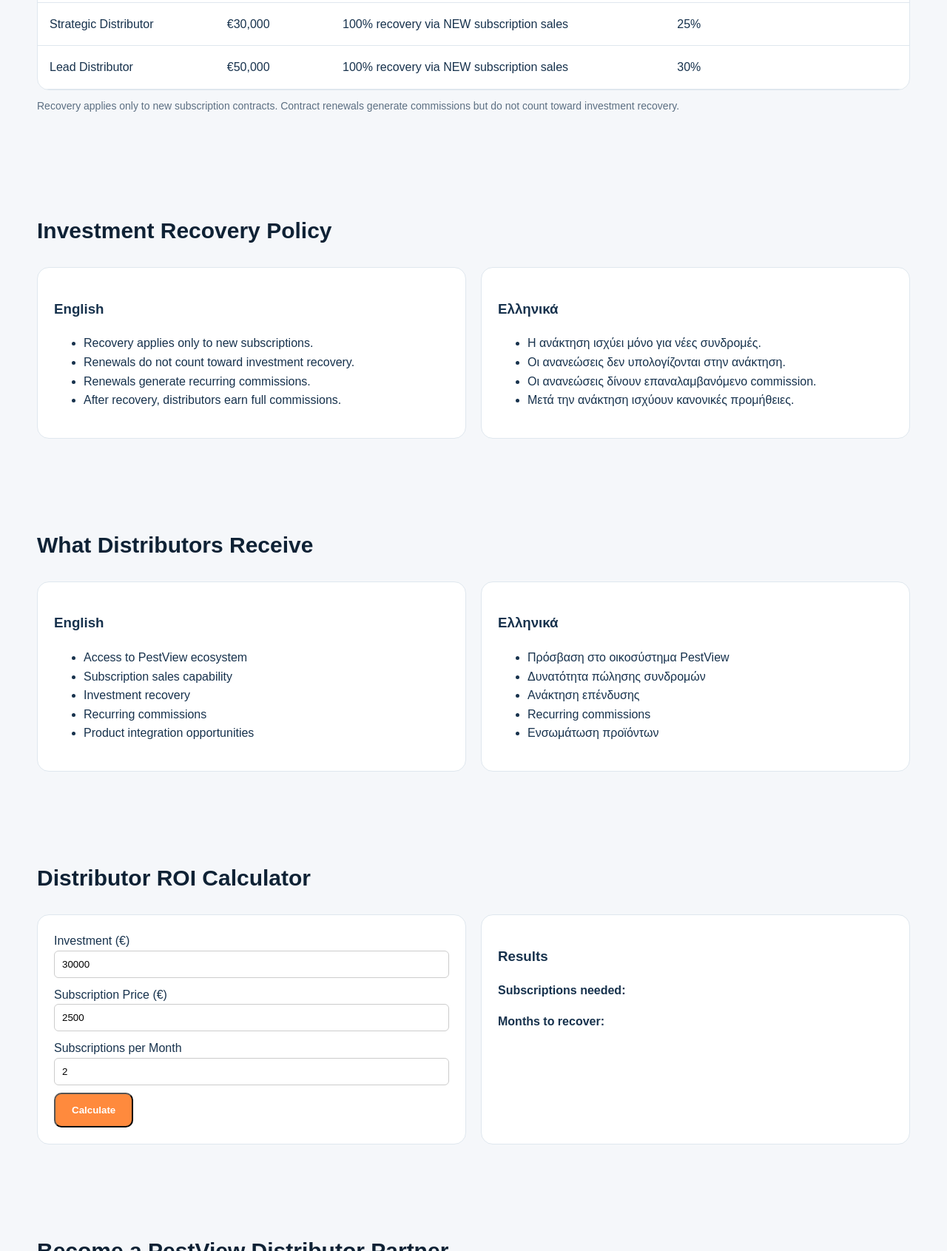
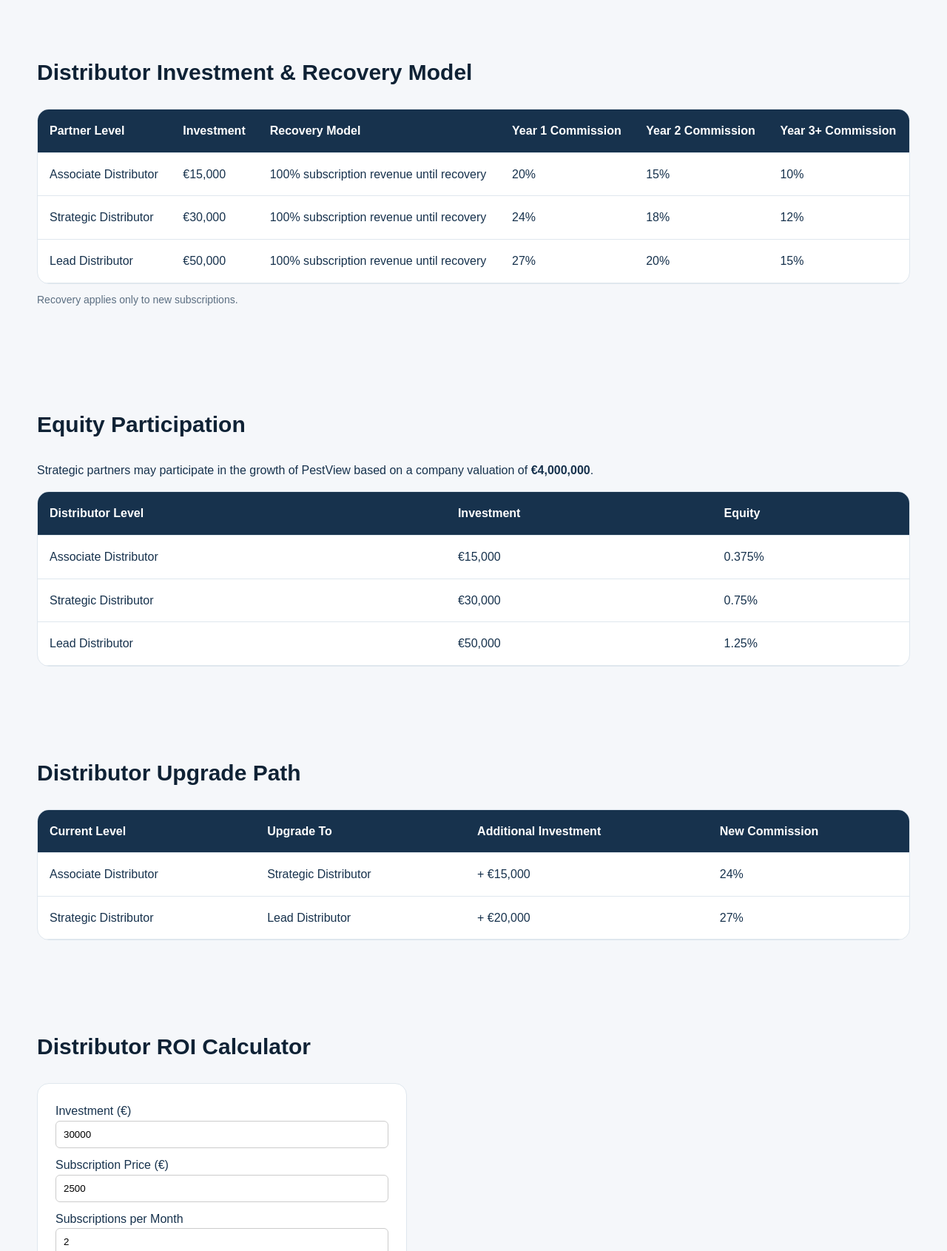
Before and after one commit to pestview/Partner-Program, a plain HTML site: page distributors.html in a window 1280 px wide. Shown: the part 1109-2800 px from the top of the page at 74% size. Drawn offline with Linux system fonts and the light colour scheme.

Commit message:
Refine distributor program content and layout
Updated distributor program details and improved text clarity.

```diff
--- a/distributors.html
+++ b/distributors.html
@@ -1,8 +1,8 @@
 <!DOCTYPE html>
 <html lang="el">
 <head>
-<meta charset="UTF-8" />
-<meta name="viewport" content="width=device-width, initial-scale=1.0" />
+<meta charset="UTF-8">
+<meta name="viewport" content="width=device-width, initial-scale=1.0">
 <title>PestView Distributor Partner Program</title>
 
 <style>
@@ -85,8 +85,6 @@
 padding:24px
 }
 
-.card h3{margin-top:0}
-
 .table-wrap{
 background:white;
 border-radius:16px;
@@ -116,17 +114,20 @@
 margin-top:10px
 }
 
-.benefits{
-display:grid;
-grid-template-columns:1fr 1fr;
-gap:20px
-}
-
-.benefit-box{
+.calc-box{
 background:white;
 border:1px solid var(--border);
 border-radius:16px;
-padding:22px
+padding:24px;
+max-width:500px
+}
+
+input{
+width:100%;
+padding:10px;
+margin-bottom:10px;
+border-radius:6px;
+border:1px solid #ccc
 }
 
 .footer{
@@ -137,16 +138,8 @@
 margin-top:40px
 }
 
-input{
-width:100%;
-padding:10px;
-margin-bottom:10px;
-border-radius:6px;
-border:1px solid #ccc
-}
-
 @media(max-width:900px){
-.cards,.benefits{grid-template-columns:1fr}
+.cards{grid-template-columns:1fr}
 }
 
 </style>
@@ -155,19 +148,13 @@
 <body>
 
 
-<!-- HERO -->
-
 <section class="hero">
 <div class="container">
 
-<h1>Distributor Partner Program</h1>
+<h1>PestView Distributor Partner Program</h1>
 
 <p>
-Join the PestView ecosystem as a technology or product distributor and gain access to a new digital sales channel for pest control companies.
-</p>
-
-<p>
-Ενταχθείτε στο οικοσύστημα του PestView ως distributor και αποκτήστε ένα νέο ψηφιακό κανάλι πωλήσεων προς εταιρίες pest control.
+Join the PestView ecosystem as a distributor and gain access to a new digital sales channel for pest control companies worldwide.
 </p>
 
 <a class="btn btn-primary" href="#model">Distributor Model</a>
@@ -177,31 +164,26 @@
 </section>
 
 
-<!-- WHY JOIN -->
-
 <section class="section">
 <div class="container">
 
-<h2>Why Distributors Join / Γιατί συμμετέχουν οι distributors</h2>
+<h2>Global Pest Control Market</h2>
 
 <div class="cards">
 
 <div class="card">
-<h3>New Sales Channel</h3>
-<p>Sell products and solutions through the PestView network of pest control companies.</p>
-<p>Νέο κανάλι πωλήσεων προς εταιρίες pest control.</p>
+<h3>€25B+ Global Market</h3>
+<p>The global pest control industry exceeds €25 billion annually and continues to grow.</p>
 </div>
 
 <div class="card">
-<h3>Product Integration</h3>
-<p>Integrate traps, sensors, IoT devices or consumables directly into the platform ecosystem.</p>
-<p>Ενσωμάτωση παγίδων, αισθητήρων και IoT συσκευών.</p>
+<h3>Digital Transformation</h3>
+<p>Only a small percentage of pest control companies currently use modern SaaS platforms.</p>
 </div>
 
 <div class="card">
-<h3>Market Visibility</h3>
-<p>Your products become visible to a network of pest control operators.</p>
-<p>Τα προϊόντα σας αποκτούν προβολή σε δίκτυο επαγγελματιών.</p>
+<h3>IoT & Smart Monitoring</h3>
+<p>IoT traps, sensors and smart monitoring systems are rapidly transforming the industry.</p>
 </div>
 
 </div>
@@ -209,7 +191,32 @@
 </section>
 
 
-<!-- MODEL -->
+<section class="section">
+<div class="container">
+
+<h2>PestView Ecosystem</h2>
+
+<div class="cards">
+
+<div class="card">
+<h3>Pest Control Companies</h3>
+<p>Use PestView to manage pest monitoring, service visits and digital compliance.</p>
+</div>
+
+<div class="card">
+<h3>Devices & Sensors</h3>
+<p>Integration with traps, IoT sensors, smart cameras and monitoring devices.</p>
+</div>
+
+<div class="card">
+<h3>Industrial Clients</h3>
+<p>Food industries and facilities use PestView for digital pest management documentation.</p>
+</div>
+
+</div>
+</div>
+</section>
+
 
 <section class="section" id="model">
 <div class="container">
@@ -224,8 +231,10 @@
 <tr>
 <th>Partner Level</th>
 <th>Investment</th>
-<th>Sales Credit</th>
-<th>Commission After Recovery</th>
+<th>Recovery Model</th>
+<th>Year 1 Commission</th>
+<th>Year 2 Commission</th>
+<th>Year 3+ Commission</th>
 </tr>
 </thead>
 
@@ -234,71 +243,88 @@
 <tr>
 <td>Associate Distributor</td>
 <td>€15,000</td>
-<td>100% recovery via NEW subscription sales</td>
+<td>100% subscription revenue until recovery</td>
 <td>20%</td>
+<td>15%</td>
+<td>10%</td>
 </tr>
 
 <tr>
 <td>Strategic Distributor</td>
 <td>€30,000</td>
-<td>100% recovery via NEW subscription sales</td>
-<td>25%</td>
+<td>100% subscription revenue until recovery</td>
+<td>24%</td>
+<td>18%</td>
+<td>12%</td>
 </tr>
 
 <tr>
 <td>Lead Distributor</td>
 <td>€50,000</td>
-<td>100% recovery via NEW subscription sales</td>
-<td>30%</td>
+<td>100% subscription revenue until recovery</td>
+<td>27%</td>
+<td>20%</td>
+<td>15%</td>
 </tr>
 
 </tbody>
+
 </table>
 
 </div>
 
 <p class="note">
-Recovery applies only to new subscription contracts. Contract renewals generate commissions but do not count toward investment recovery.
+Recovery applies only to new subscriptions.
 </p>
 
 </div>
 </section>
 
 
-<!-- RECOVERY POLICY -->
-
 <section class="section">
 <div class="container">
 
-<h2>Investment Recovery Policy</h2>
+<h2>Equity Participation</h2>
 
-<div class="benefits">
+<p>
+Strategic partners may participate in the growth of PestView based on a company valuation of <strong>€4,000,000</strong>.
+</p>
 
-<div class="benefit-box">
+<div class="table-wrap">
 
-<h3>English</h3>
+<table>
 
-<ul>
-<li>Recovery applies only to new subscriptions.</li>
-<li>Renewals do not count toward investment recovery.</li>
-<li>Renewals generate recurring commissions.</li>
-<li>After recovery, distributors earn full commissions.</li>
-</ul>
+<thead>
+<tr>
+<th>Distributor Level</th>
+<th>Investment</th>
+<th>Equity</th>
+</tr>
+</thead>
 
-</div>
+<tbody>
 
-<div class="benefit-box">
+<tr>
+<td>Associate Distributor</td>
+<td>€15,000</td>
+<td>0.375%</td>
+</tr>
 
-<h3>Ελληνικά</h3>
+<tr>
+<td>Strategic Distributor</td>
+<td>€30,000</td>
+<td>0.75%</td>
+</tr>
 
-<ul>
-<li>Η ανάκτηση ισχύει μόνο για νέες συνδρομές.</li>
-<li>Οι ανανεώσεις δεν υπολογίζονται στην ανάκτηση.</li>
-<li>Οι ανανεώσεις δίνουν επαναλαμβανόμενο commission.</li>
-<li>Μετά την ανάκτηση ισχύουν κανονικές προμήθειες.</li>
-</ul>
+<tr>
+<td>Lead Distributor</td>
+<td>€50,000</td>
+<td>1.25%</td>
+</tr>
 
-</div>
+</tbody>
+
+</table>
 
 </div>
 
@@ -306,58 +332,56 @@
 </section>
 
 
-<!-- BENEFITS -->
+<section class="section">
+<div class="container">
+
+<h2>Distributor Upgrade Path</h2>
+
+<div class="table-wrap">
+
+<table>
+
+<thead>
+<tr>
+<th>Current Level</th>
+<th>Upgrade To</th>
+<th>Additional Investment</th>
+<th>New Commission</th>
+</tr>
+</thead>
+
+<tbody>
+
+<tr>
+<td>Associate Distributor</td>
+<td>Strategic Distributor</td>
+<td>+ €15,000</td>
+<td>24%</td>
+</tr>
+
+<tr>
+<td>Strategic Distributor</td>
+<td>Lead Distributor</td>
+<td>+ €20,000</td>
+<td>27%</td>
+</tr>
+
+</tbody>
+
+</table>
+
+</div>
+
+</div>
+</section>
+
 
 <section class="section">
 <div class="container">
 
-<h2>What Distributors Receive</h2>
-
-<div class="benefits">
-
-<div class="benefit-box">
-
-<h3>English</h3>
-
-<ul>
-<li>Access to PestView ecosystem</li>
-<li>Subscription sales capability</li>
-<li>Investment recovery</li>
-<li>Recurring commissions</li>
-<li>Product integration opportunities</li>
-</ul>
-
-</div>
-
-<div class="benefit-box">
-
-<h3>Ελληνικά</h3>
-
-<ul>
-<li>Πρόσβαση στο οικοσύστημα PestView</li>
-<li>Δυνατότητα πώλησης συνδρομών</li>
-<li>Ανάκτηση επένδυσης</li>
-<li>Recurring commissions</li>
-<li>Ενσωμάτωση προϊόντων</li>
-</ul>
-
-</div>
-
-</div>
-</div>
-</section>
-
-
-<!-- ROI CALCULATOR -->
-
-<section class="section" id="roi">
-<div class="container">
-
 <h2>Distributor ROI Calculator</h2>
 
-<div class="benefits">
-
-<div class="benefit-box">
+<div class="calc-box">
 
 <label>Investment (€)</label>
 <input id="investment" type="number" value="30000">
@@ -368,21 +392,10 @@
 <label>Subscriptions per Month</label>
 <input id="monthly" type="number" value="2">
 
-<button onclick="calculateROI()" class="btn btn-primary">Calculate</button>
+<button class="btn btn-primary" onclick="calculateROI()">Calculate</button>
 
-</div>
-
-<div class="benefit-box">
-
-<h3>Results</h3>
-
-<p><strong>Subscriptions needed:</strong></p>
-<p id="subsNeeded"></p>
-
-<p><strong>Months to recover:</strong></p>
-<p id="monthsNeeded"></p>
-
-</div>
+<p><strong>Subscriptions needed:</strong> <span id="subsNeeded"></span></p>
+<p><strong>Months to recover:</strong> <span id="monthsNeeded"></span></p>
 
 </div>
 
@@ -401,15 +414,13 @@
 let subsNeeded = Math.ceil(investment/subscription);
 let monthsNeeded = Math.ceil(subsNeeded/monthly);
 
-document.getElementById("subsNeeded").innerText=subsNeeded+" subscriptions";
-document.getElementById("monthsNeeded").innerText=monthsNeeded+" months";
+document.getElementById("subsNeeded").innerText = subsNeeded;
+document.getElementById("monthsNeeded").innerText = monthsNeeded + " months";
 
 }
 
 </script>
 
-
-<!-- CONTACT -->
 
 <section class="section" id="contact">
 <div class="container">
@@ -418,10 +429,6 @@
 
 <p>
 We are currently onboarding distributors interested in developing new digital sales channels.
-</p>
-
-<p>
-Αναζητούμε distributors που θέλουν να αναπτύξουν νέα ψηφιακά κανάλια πωλήσεων.
 </p>
 
 <a class="btn btn-primary" href="mailto:info@pestview.io">Contact</a>
```
